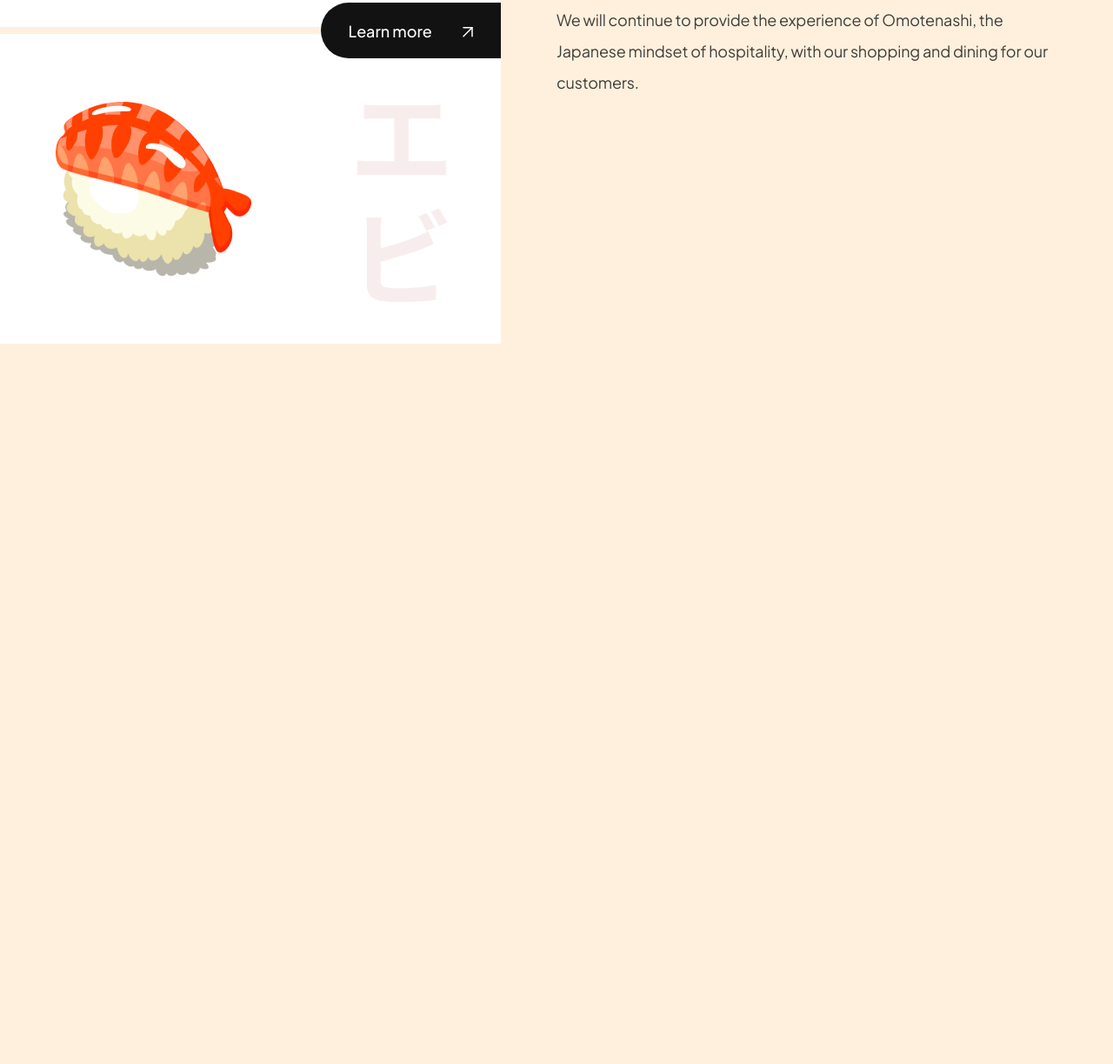
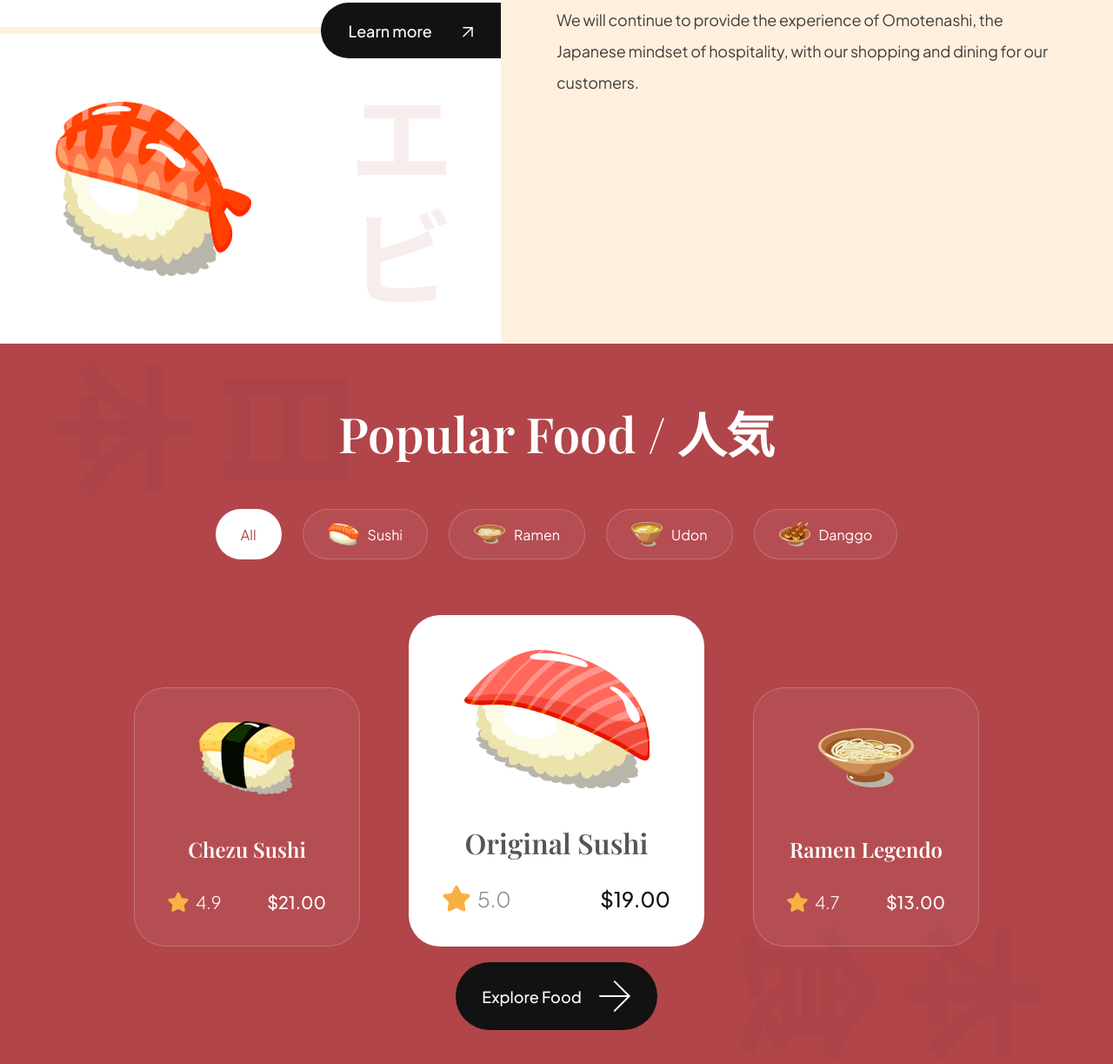
Before and after one commit to Nidzaaj/Sushiman, a plain HTML site: page index.html in a window 1280 px wide. Shown: the part 1119-2342 px from the top of the page at 87% size. Before the commit the page ends 1514 px from the top, so only its background shows below. Drawn offline with nearby package versions, Linux system fonts and the light colour scheme; a script that the page names is missing.

Commit message:
Popular Section

```diff
--- a/css/sections/popular.css
+++ b/css/sections/popular.css
@@ -0,0 +1,201 @@
+.popular-foods {
+    padding: 64px;
+
+    display: flex;
+    flex-direction: column;
+
+    background-color: var(--primary-color);
+    background-image: url(../../assets/popular_bg.png);
+    background-position: center;
+    background-repeat: no-repeat;
+    background-size: contain;
+
+    overflow: hidden;
+}
+
+.popular-foods__title {
+   font-size: 56px;
+   font-family: var(--playfair-display);
+   font-weight: 600;
+   line-height: 78px;
+   color: #fff;
+   text-align: center;
+}
+
+.popular-foods__filters {
+    margin-top: 48px;
+    min-width: 100%;
+    overflow-x: auto;
+
+    display: flex;
+    justify-content: center;
+    gap: 24px;
+}
+
+.popular-foods__filter-btn {
+    padding: 10px 28px;
+
+    display: flex;
+    flex-direction: row;
+    align-items: center;
+    gap: 10px;
+
+    background: rgba(255, 255, 255, 0.05);
+    border: 1px solid rgba(255, 255, 255, 0.2);
+    border-radius: 46px;
+
+    font-size: 16px;
+    font-weight: 300px;
+    line-height: 25px;
+    font-family: var(--plus-jakarta-sans);
+    color: #fff;
+    cursor: pointer;
+}
+
+.popular-foods__filter-btn img {
+    width: 36px;
+    height: 36px;
+    object-fit: contain;
+}
+
+.popular-foods__filter-btn.active {
+    background: #fff;
+    color: var(--primary-color);
+}
+
+.popular-foods__filter-btn:hover {
+    background: #fff;
+    color: var(--primary-color);
+}
+
+.popular-foods__catalogue {
+    margin-top: 64px;
+
+    display: flex;
+    justify-content: center;
+    align-items: flex-end;
+    flex-wrap: wrap;
+    gap: 56px;
+}
+
+.popular-foods__button {
+    width: fit-content;
+    display: flex;
+    align-items: center;
+    gap: 20px;
+
+    padding: 20px 30px;
+    margin: 18px auto 0;
+
+    font-weight: 500;
+    font-size: 18px;
+    line-height: 23px;
+    font-family: var(--plus-jakarta-sans);
+    color: #fff;
+
+    border: none;
+    outline: none;
+    background: var(--secondary-color);
+    border-radius: 64px;
+    cursor: pointer;
+}
+
+.popular-foods_button img {
+    width: 14px;
+    height: 14px;
+    object-fit: contain;
+
+    margin-left: 21px;
+}
+
+.popular-foods__card {
+    padding: 38px;
+    min-width: 260px;
+    height: fit-content;
+
+    display: flex;
+    align-items: center;
+    flex-direction: column;
+
+    border-radius: 36px;
+    background: rgba(255, 255, 255, 0.05);
+    border: 1px solid rgba(255, 255, 255, 0.2);
+}
+
+.popular-foods__card-image {
+    width: 110px;
+    height: 84px;
+    object-fit: contain;
+}
+
+.popular-foods__card-title {
+    margin-top: 47px;
+
+    font-weight: 600;
+    font-size: 24px;
+    line-height: 32px;
+    font-family: var(--playfair-display);
+    color: #fff;
+    text-align: center;
+}
+
+.popular-foods__card-details {
+    width: 100%;
+    margin-top: 32px;
+}
+
+.popular-foods__card-rating {
+    display: flex;
+    align-items: center;
+    gap: 8px;
+}
+
+.popular-foods__card-rating img {
+    width: 24px;
+    height: 24px;
+    object-fit: contain;
+}
+
+.popular-foods__card-rating p {
+    font-size: 20px;
+    font-weight: 300;
+    font-family: var(--plus-jakarta-sans);
+    color: #fff;
+}
+
+.popular-foods__card-price {
+    font-size: 20px;
+    font-weight: 500;
+    font-family: var(--plus-jakarta-sans);
+    color: #fff;
+}
+
+.popular-foods__card.active-card {
+    background: #fff;
+    min-width: 340px;
+}
+
+.popular-foods__card.active-card .popular-foods__card-image {
+    width: 240px;
+    height: 160px;
+}
+
+.popular-foods__card.active-card .popular-foods__card-title {
+    color: var(--black-500);
+    font-size: 32px;
+}
+
+.popular-foods__card.active-card .popular-foods__card-rating img {
+    width: 32px;
+    height: 32px;
+}
+
+.popular-foods__card.active-card .popular-foods__card-rating p {
+    font-size: 24px;
+    color: var(--gray-100);
+}
+
+.popular-foods__card.active-card .popular-foods__card-price {
+    font-size: 24px;
+    color: var(--secondary-color);
+}
--- a/index.html
+++ b/index.html
@@ -98,10 +98,6 @@
             </div>
         </div>
 
-
-
-
-
         <div class="about-us__content">
             <p class="sushi__subtitle">About Us / 私たちに関しては</p>
             <h3 class="sushi_title">Our mission is to bring true Japanese flavours to you.</h3>
@@ -109,6 +105,83 @@
         </div>
     </section>
 
+    <section class="popular-foods" id="menu">
+        <h2 class="popular-foods__title">Popular Food / 人気</h2>
+
+        <div class="popular-foods__filters sushi__hide-scrollbar">
+            <button class="popular-foods__filter-btn active">All</button>
+            <button class="popular-foods__filter-btn">
+                <img src="/assets/sushi-9.png" alt="sushi 9">
+                Sushi
+            </button>
+            <button class="popular-foods__filter-btn">
+                <img src="/assets/sushi-8.png" alt="sushi 8">
+                Ramen
+            </button>
+            <button class="popular-foods__filter-btn">
+                <img src="/assets/sushi-7.png" alt="sushi 7">
+                Udon
+            </button>
+            <button class="popular-foods__filter-btn">
+                <img src="/assets/sushi-6.png" alt="sushi 6">
+                Danggo
+            </button>
+        </div>
+
+        <div class="popular-foods__catalogue">
+            <!-- java script -->
+             <article class="popular-foods__card">
+                <img class="popular-foods__card-image" src="assets/sushi-12.png" alt="sushi-12">
+                <h4 class="popular-foods__card-title">Chezu Sushi</h4>
+
+                <div class="popular-foods__card-details flex-between">
+                    <div class="popular-foods__card-rating">
+                        <img src="assets/star.svg" alt="star">
+                        <p>4.9</p>
+                    </div>
+
+                    <p
+                    class="popular-foods__card-price">
+                    $21.00</p>
+                </div>
+             </article>
+             <article class="popular-foods__card active-card">
+                <img class="popular-foods__card-image" src="assets/sushi-11.png" alt="sushi-11">
+                <h4 class="popular-foods__card-title">Original Sushi</h4>
+
+                <div class="popular-foods__card-details flex-between">
+                    <div class="popular-foods__card-rating">
+                        <img src="assets/star.svg" alt="star">
+                        <p>5.0</p>
+                    </div>
+
+                    <p
+                    class="popular-foods__card-price">
+                    $19.00</p>
+                </div>
+             </article>
+             <article class="popular-foods__card">
+                <img class="popular-foods__card-image" src="assets/sushi-10.png" alt="sushi-10">
+                <h4 class="popular-foods__card-title">Ramen Legendo</h4>
+
+                <div class="popular-foods__card-details flex-between">
+                    <div class="popular-foods__card-rating">
+                        <img src="assets/star.svg" alt="star">
+                        <p>4.7</p>
+                    </div>
+
+                    <p
+                    class="popular-foods__card-price">
+                    $13.00</p>
+                </div>
+             </article>
+        </div>
+
+        <button class="popular-foods__button">Explore Food
+            <img src="assets/arrow-right.svg" alt="arrow-right">
+        </button>
+    </section>
+
     <script src="js/script.js" type="module"></script>
 </body>
 </html>
```
